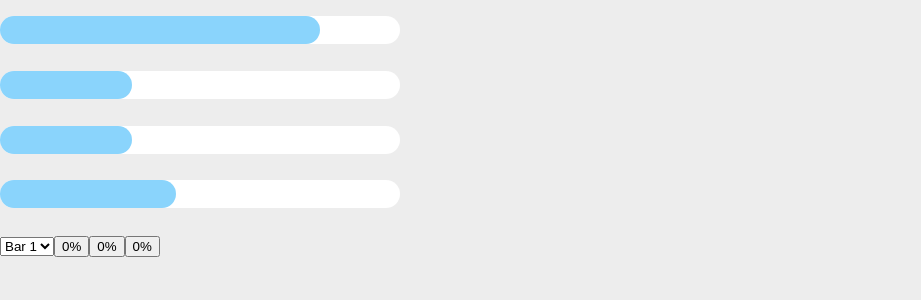
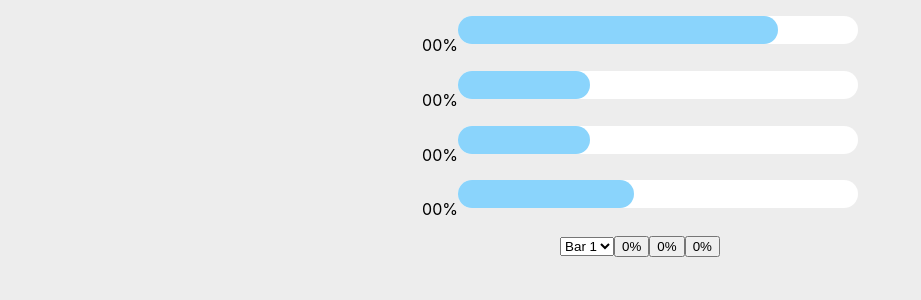
Before and after one commit to sirleech/progress-bars-react, a React (Create React App) app: page / in a window 1280 px wide. Shown: the top 300 px of the page, without its empty margins (0-921 px from the left). Built offline with nearby package versions, Linux system fonts and the light colour scheme.

Commit message:
static progress numerals and title

```diff
--- a/public/index.html
+++ b/public/index.html
@@ -19,7 +19,7 @@
       work correctly both with client-side routing and a non-root public URL.
       Learn how to configure a non-root public URL by running `npm run build`.
     -->
-    <title>React App</title>
+    <title>Chris Lee</title>
   </head>
   <body>
     <noscript>
--- a/src/App.css
+++ b/src/App.css
@@ -3,6 +3,7 @@
 body {
  font-family: -apple-system, BlinkMacSystemFont, sans-serif;
  background: #ededed;
+ text-align: center;
 }
 
 .App {
--- a/src/App.js
+++ b/src/App.js
@@ -6,10 +6,10 @@ class App extends Component {
   render() {
     return (
       <div className="App">
-        <p><progress max="100" value="80"></progress></p>
-        <p><progress max="100" value="33"></progress></p>
-        <p><progress max="100" value="33"></progress></p>
-        <p><progress max="100" value="44"></progress></p>
+        <p>00%<progress max="100" value="80"></progress></p>
+        <p>00%<progress max="100" value="33"></progress></p>
+        <p>00%<progress max="100" value="33"></progress></p>
+        <p>00%<progress max="100" value="44"></progress></p>
 
         <select id="bar-select">
           <option value="bar1">Bar 1</option>
```
